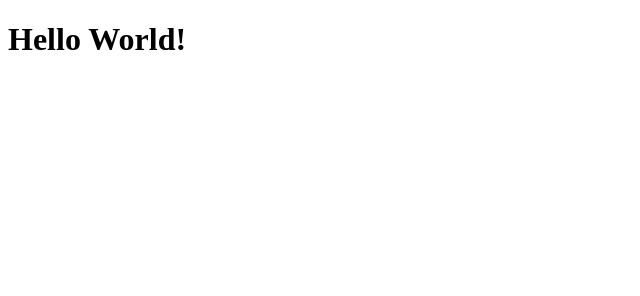
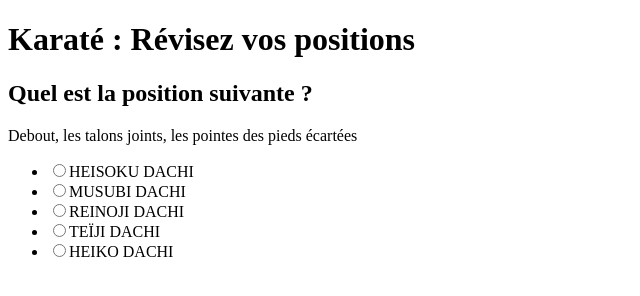
Before and after one commit to berthe/Karate-App5, a plain HTML site: page index.html in a window 1280 px wide. Shown: the whole page, without its empty margins (0-640 px from the left). Drawn offline with Linux system fonts and the light colour scheme.

Commit message:
positions affichées

```diff
--- a/index.html
+++ b/index.html
@@ -1,10 +1,22 @@
 <!DOCTYPE html>
 <html>
 	<head>
-		<title>Hello World!</title>
+		<title>Karate App5</title>
 		<meta http-equiv="Content-Type" content="text/html; charset=utf-8" />
+		<script type="text/javascript" src="./karate.js"></script>
 	</head>
 	<body>
-		<h1>Hello World!</h1>
+		<form name="karate">
+			<h1>Karaté : Révisez vos positions</h1>
+			<h2>Quel est la position suivante ?</h2>
+			<p id="question">Debout les pieds l'un contre l'autre</p>
+			<ul id="answers">
+				<li><label><input type="radio" name="answer" value="1" /><span>Proposition 1<span></label></li>
+				<li><label><input type="radio" name="answer" value="2" /><span>Proposition 2<span></label></li>
+				<li><label><input type="radio" name="answer" value="3" /><span>Proposition 3<span></label></li>
+				<li><label><input type="radio" name="answer" value="4" /><span>Proposition 4<span></label></li>
+				<li><label><input type="radio" name="answer" value="5" /><span>Proposition 5<span></label></li>
+			</ul>
+		</form>
 	<body>
 </html>
--- /dev/null
+++ b/karate.js
@@ -0,0 +1,39 @@
+
+var init_question = function() {
+	var descriptions = [
+		"Debout, les pieds l'un contre l'autre",
+		"Debout, les talons joints, les pointes des pieds écartées",
+		"Debout, un pied devant l'autre, formant un L",
+		"Debout, un pied devant l'autre, formant un T",
+		"Debout, les pieds écartés et parallèles"
+	];
+	var positions = [
+		"HEISOKU DACHI",
+		"MUSUBI DACHI",
+		"REINOJI DACHI",
+		"TEÏJI DACHI",
+		"HEIKO DACHI"
+	];
+
+	var index = Math.round( Math.random( ) * ( descriptions.length - 1 ) );
+
+	var question_element = document.getElementById( "question" );
+	question_element.innerHTML = descriptions[ index ];
+
+	var ul_element = document.getElementById( "answers" );
+	var labels = ul_element.getElementsByTagName( "label" );
+	if ( labels ) {
+		for ( var i=0; i<labels.length; i++ ) {
+			labels[ i ].childNodes[ 0 ].value = i;
+			labels[ i ].childNodes[ 1 ].innerHTML = positions[ i ];
+			if ( i == index ) {
+				labels[ i ].onclick = function( ){ alert('Bonne réponse'); init_question(); return false; };
+			} else {
+				labels[ i ].onclick = function( ){ alert('Mauvaise réponse'); init_question(); return false; };
+			}
+		}
+	}
+
+}
+
+window.onload = init_question;
```
